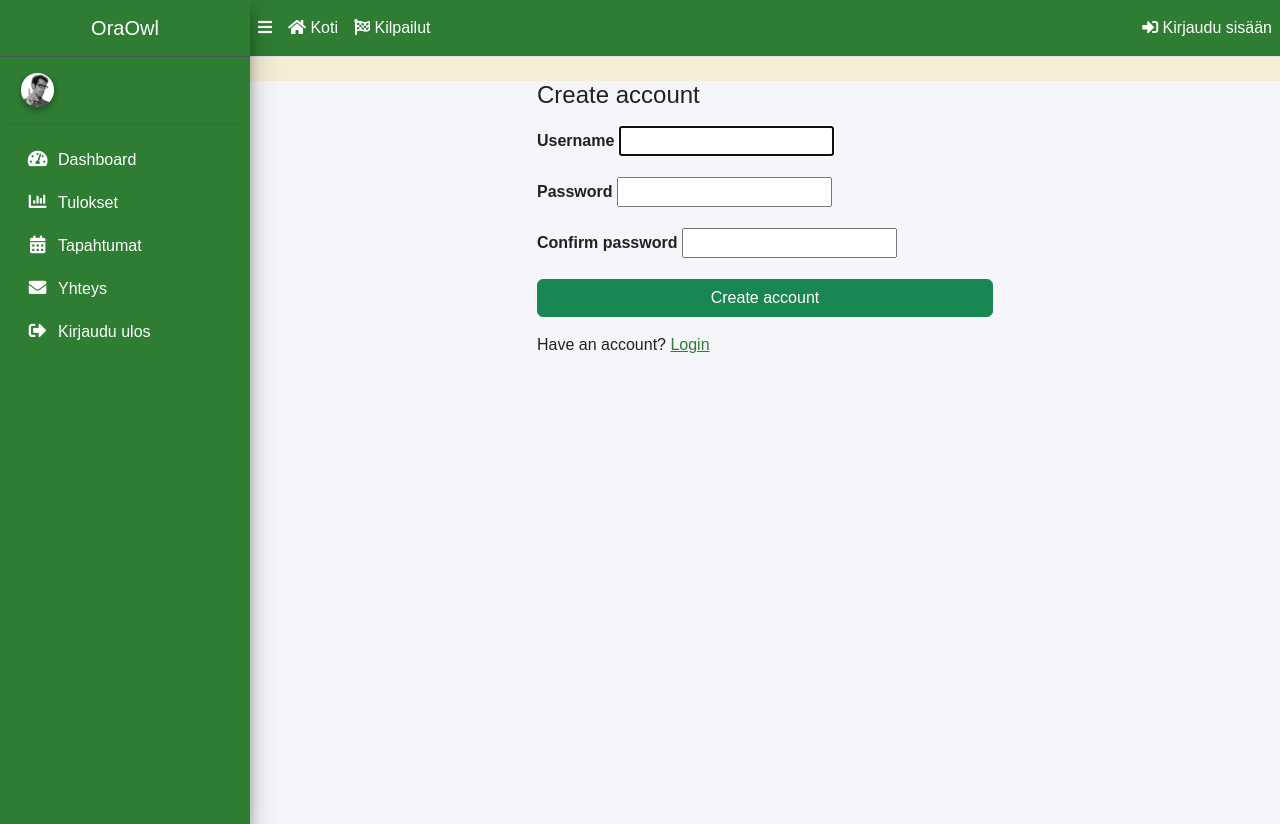
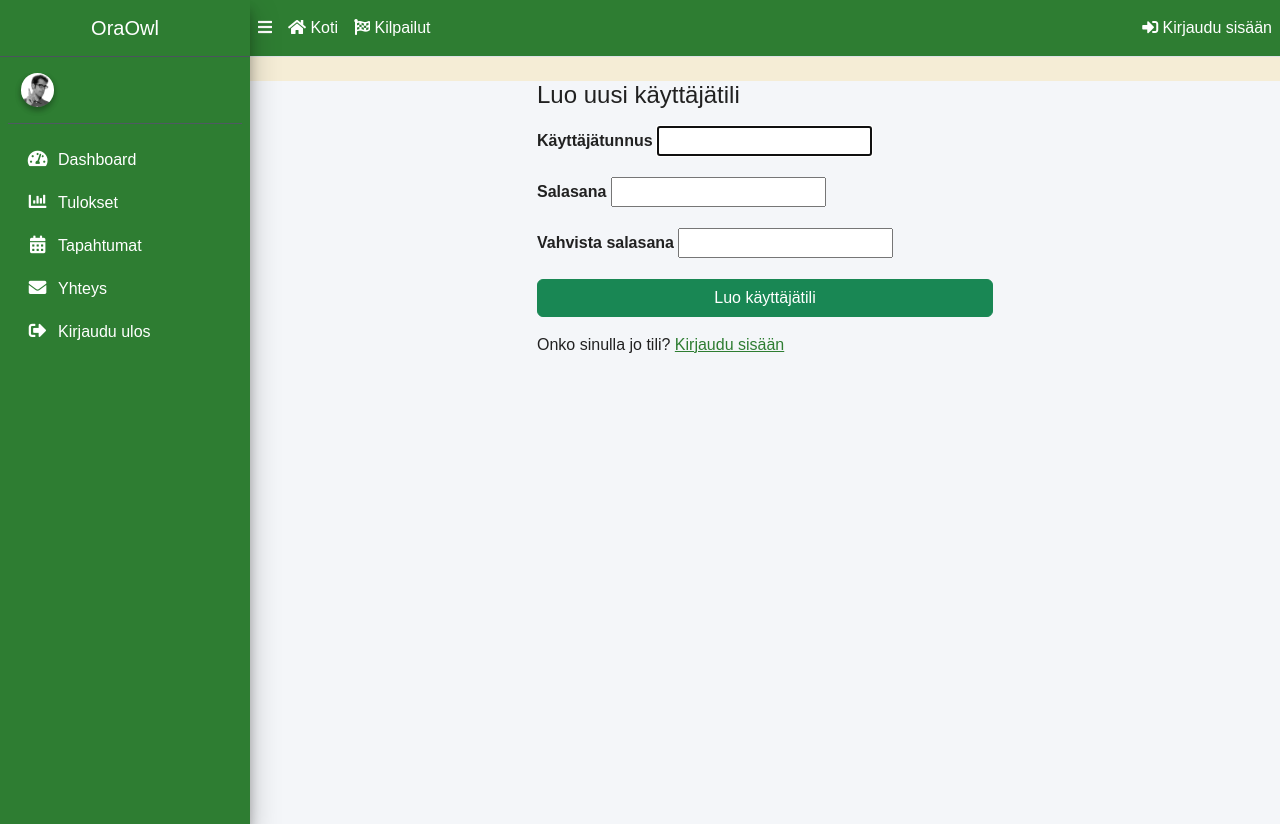
Before and after one commit to jounikivi/oraowl, a Django app: page /accounts/signup/ in a window 1280 px wide. Run offline with Django 5.2, Linux system fonts and the light colour scheme; style sheets or scripts are compiled from the project's sources; some libraries are stand-ins or nearby versions.

Commit message:
päivityksiä

```diff
--- a/oraw_app/templates/oraw_app/accounts/signup.html
+++ b/oraw_app/templates/oraw_app/accounts/signup.html
@@ -1,16 +1,16 @@
 {% extends "oraw_app/base.html" %}
-{% block title %}Sign up{% endblock %}
+{% block title %}Luo käyttäjätili{% endblock %}
 
 {% block content %}
 <div class="container mt-4" style="max-width: 480px;">
-  <h1 class="h4 mb-3">Create account</h1>
+  <h1 class="h4 mb-3">Luo uusi käyttäjätili</h1>
 
   <form method="post" novalidate>
     {% csrf_token %}
     {{ form.non_field_errors }}
 
     <div class="mb-3">
-      <label class="form-label">Username</label>
+      <label class="form-label">Käyttäjätunnus</label>
       {{ form.username }}
       {% if form.username.errors %}
         <div class="text-danger small">{{ form.username.errors }}</div>
@@ -18,7 +18,7 @@
     </div>
 
     <div class="mb-3">
-      <label class="form-label">Password</label>
+      <label class="form-label">Salasana</label>
       {{ form.password1 }}
       {% if form.password1.errors %}
         <div class="text-danger small">{{ form.password1.errors }}</div>
@@ -26,7 +26,7 @@
     </div>
 
     <div class="mb-3">
-      <label class="form-label">Confirm password</label>
+      <label class="form-label">Vahvista salasana</label>
       {{ form.password2 }}
       {% if form.password2.errors %}
         <div class="text-danger small">{{ form.password2.errors }}</div>
@@ -34,13 +34,13 @@
     </div>
 
     <button class="btn btn-success w-100" type="submit">
-      Create account
+      Luo käyttäjätili
     </button>
   </form>
 
   <p class="mt-3">
-    Have an account?
-    <a href="{% url 'oraw_app:login' %}">Login</a>
+    Onko sinulla jo tili?
+    <a href="{% url 'oraw_app:login' %}">Kirjaudu sisään</a>
   </p>
 </div>
 {% endblock %}
--- a/oraw_app/views.py
+++ b/oraw_app/views.py
@@ -188,20 +188,27 @@ class AthleteDetailView(DetailView):
         ctx["results"] = results
         return ctx
 
+from django.contrib.auth.forms import UserCreationForm
+from django.contrib.auth import login
+from django.views.generic import FormView
+from django.urls import reverse_lazy
+
+
 class SignUpView(FormView):
     """
-    FI: Yksinkertainen rekisteröinti UserCreationFormilla.
-    EN: Simple signup using Django's UserCreationForm.
+    FI: Käyttäjän rekisteröinti.
+    Käyttää Djangon valmista UserCreationForm-lomaketta,
+    joka tarkistaa salasanat ja tallentaa uuden käyttäjän.
+    Kun lomake lähetetään onnistuneesti, käyttäjä kirjataan
+    automaattisesti sisään ja ohjataan etusivulle.
     """
+
     template_name = "oraw_app/accounts/signup.html"
     form_class = UserCreationForm
     success_url = reverse_lazy("oraw_app:home")
 
     def form_valid(self, form):
-        """
-        FI: Tallenna käyttäjä ja kirjaa sisään heti rekisteröinnin jälkeen.
-        EN: Save user and log them in right after signup.
-        """
+        """FI: Luo uusi käyttäjä ja kirjaa hänet sisään heti."""
         user = form.save()
         login(self.request, user)
         return super().form_valid(form)
```
Also changed, not shown: oraw_app/forms.py (+40 -1 lines).
